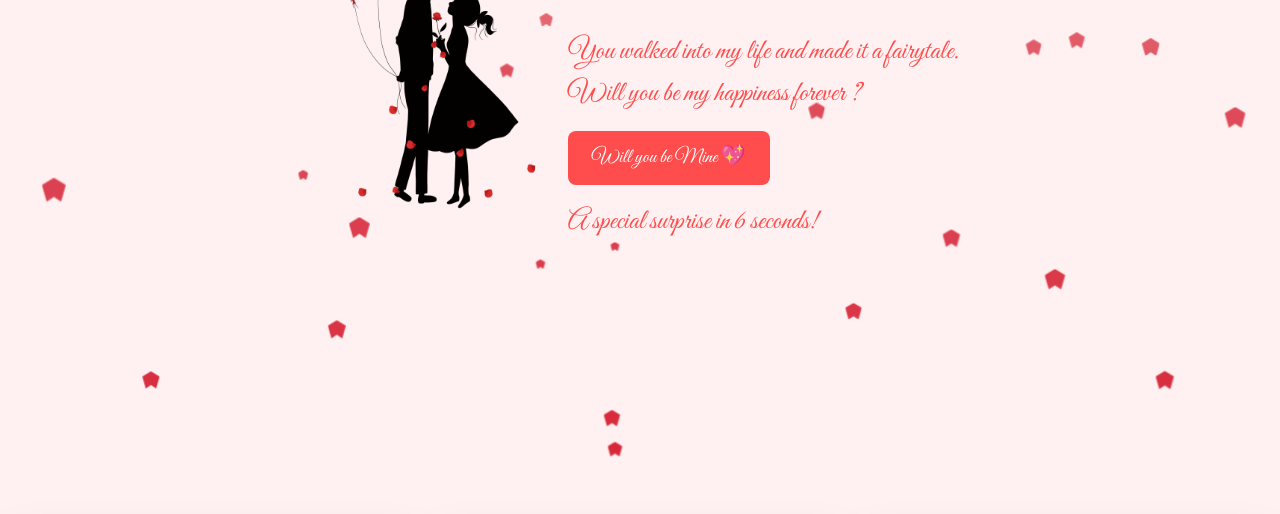
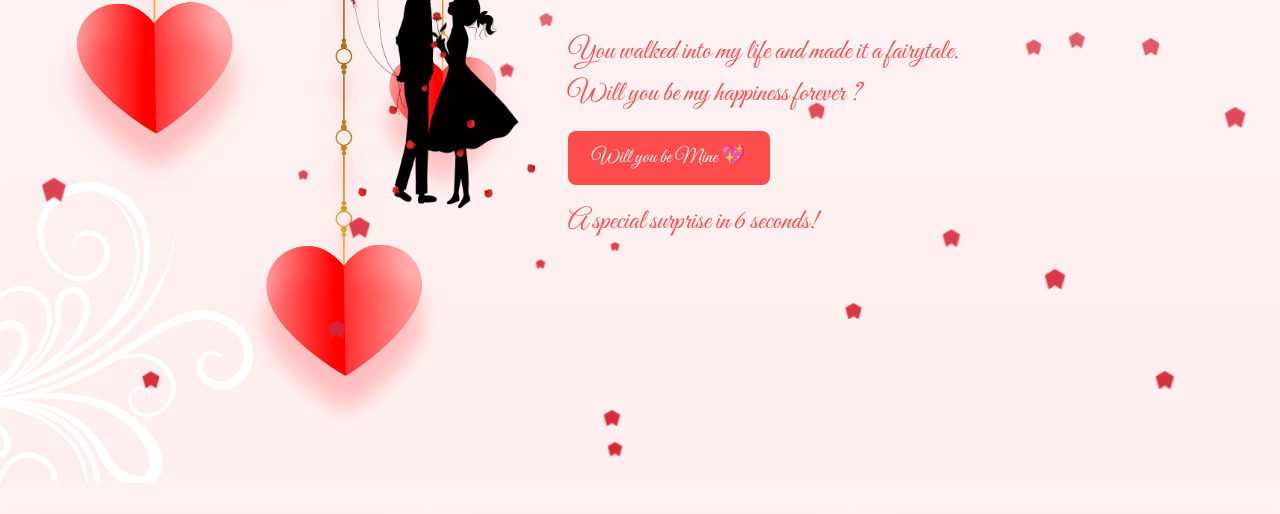
Before and after one commit to iyyneswaran/valentine, a plain HTML site: page index.html in a window 1280 px wide. Shown: the part 397-911 px from the top of the page. Drawn offline with nearby package versions, Linux system fonts and the light colour scheme; a web font is replaced by a local one.

Commit message:
Update style.css

```diff
--- a/style.css
+++ b/style.css
@@ -40,7 +40,7 @@ body{
 }
 
 .banner {
-    background-image: url('images/SL-120721-47090-47.jpg');
+    background-image: url('SL-120721-47090-47.jpg');
     height: 100vh;
     background-size: cover;
     align-items: center;
```
